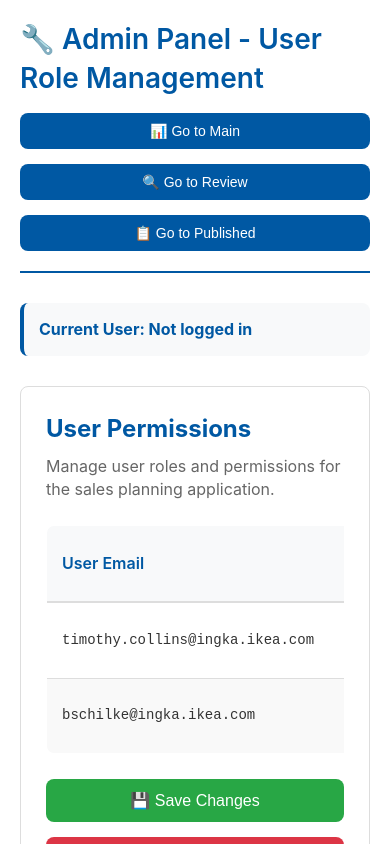
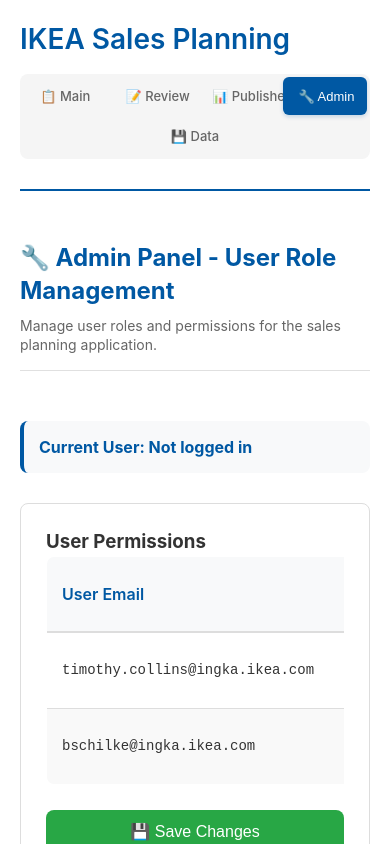
Before and after one commit to wookietim/Slaes-Planning-project-test, a React (Vite) app: page /admin in a window 390 px wide. Shown: the top 844 px of the page. Built offline with nearby package versions, Linux system fonts and the light colour scheme.

Commit message:
Switched Nav buttons to tabs

```diff
--- a/src/AdminPage.tsx
+++ b/src/AdminPage.tsx
@@ -1,5 +1,4 @@
 import React, { useState, useEffect } from 'react';
-import { useNavigate } from 'react-router-dom';
 
 interface UserRoles {
   inputUser: boolean;
@@ -11,7 +10,6 @@
 }
 
 const AdminPage: React.FC = () => {
-  const navigate = useNavigate();
   const [users, setUsers] = useState<UsersData>({});
   const [currentUser, setCurrentUser] = useState<string>('');
 
@@ -130,38 +128,47 @@
 
   return (
     <div className="admin-page">
-      <div className="admin-header">
-        <h1>🔧 Admin Panel - User Role Management</h1>
-        <div className="admin-nav">
-          <button
-            onClick={() => navigate('/main')}
-            className="nav-button"
-          >
-            📊 Go to Main
-          </button>
-          <button
-            onClick={() => navigate('/review')}
-            className="nav-button"
-          >
-            🔍 Go to Review
-          </button>
-          <button
-            onClick={() => navigate('/published')}
-            className="nav-button"
-          >
-            📋 Go to Published
-          </button>
-        </div>
-      </div>
+      <header className="app-header">
+        <h1>IKEA Sales Planning</h1>
+
+        {/* Tab Navigation */}
+        <nav className="app-tabs">
+          <div className="tab-container">
+            <a href="/main" className="tab">
+              📋 Main
+            </a>
+            <a href="/review" className="tab">
+              📝 Review
+            </a>
+            <a href="/published" className="tab">
+              📊 Published
+            </a>
+            <button className="tab active">
+              🔧 Admin
+            </button>
+            <a href="/data" className="tab">
+              💾 Data
+            </a>
+          </div>
+
+          <div className="app-actions">
+            {/* Navigation handled by tabs - no need for back button */}
+          </div>
+        </nav>
+      </header>
 
       <div className="admin-content">
+        <div className="admin-section-header">
+          <h2>🔧 Admin Panel - User Role Management</h2>
+          <p>Manage user roles and permissions for the sales planning application.</p>
+        </div>
+
         <div className="current-user-info">
           <h3>Current User: {currentUser || 'Not logged in'}</h3>
         </div>
 
         <div className="users-management">
-          <h2>User Permissions</h2>
-          <p>Manage user roles and permissions for the sales planning application.</p>
+          <h3>User Permissions</h3>
 
           <div className="users-table">
             <table>
--- a/src/App.css
+++ b/src/App.css
@@ -11,8 +11,8 @@
   padding-bottom: 20px;
   border-bottom: 2px solid #0058a3;
   display: flex;
-  justify-content: space-between;
-  align-items: center;
+  flex-direction: column;
+  gap: 15px;
 }
 
 .app-header h1 {
@@ -20,8 +20,57 @@
   font-size: 28px;
   font-weight: 600;
   margin: 0;
-}
-
+  align-self: flex-start;
+}
+
+/* Tab Navigation Styles */
+.app-tabs {
+  display: flex;
+  justify-content: space-between;
+  align-items: center;
+  width: 100%;
+}
+
+.tab-container {
+  display: flex;
+  background-color: #f5f5f5;
+  border-radius: 8px;
+  padding: 4px;
+  gap: 2px;
+}
+
+.tab {
+  padding: 12px 20px;
+  background: none;
+  border: none;
+  border-radius: 6px;
+  font-size: 14px;
+  font-weight: 500;
+  color: #666;
+  text-decoration: none;
+  cursor: pointer;
+  transition: all 0.2s ease;
+  white-space: nowrap;
+}
+
+.tab:hover {
+  background-color: #e0e0e0;
+  color: #333;
+}
+
+.tab.active {
+  background-color: #0058a3;
+  color: white;
+  box-shadow: 0 2px 4px rgba(0, 88, 163, 0.2);
+}
+
+.app-actions {
+  display: flex;
+  align-items: center;
+  gap: 12px;
+}
+
+/* Legacy nav styles - keeping for compatibility */
 .app-nav {
   display: flex;
   align-items: center;
@@ -41,7 +90,9 @@
   background-color: #f0f8ff;
 }
 
-.app-nav .reset-btn {
+/* Button styles for action buttons */
+.app-nav .reset-btn,
+.app-actions .reset-btn {
   background-color: #ff9800;
   color: white;
   border: none;
@@ -50,10 +101,95 @@
   font-size: 14px;
   font-weight: 600;
   cursor: pointer;
-  transition: all 0.2s ease;
-  display: flex;
-  align-items: center;
-  gap: 5px;
+  transition: background-color 0.2s ease;
+}
+
+.app-nav .reset-btn:hover,
+.app-actions .reset-btn:hover {
+  background-color: #f57c00;
+}
+
+.app-nav .sample-data-btn,
+.app-actions .sample-data-btn {
+  background-color: #4caf50;
+  color: white;
+  border: none;
+  border-radius: 4px;
+  padding: 8px 16px;
+  font-size: 14px;
+  font-weight: 600;
+  cursor: pointer;
+  transition: background-color 0.2s ease;
+}
+
+.app-nav .sample-data-btn:hover,
+.app-actions .sample-data-btn:hover {
+  background-color: #45a049;
+}
+
+/* Section headers for individual pages */
+.admin-section-header,
+.data-section-header {
+  margin: 20px 0;
+  padding-bottom: 15px;
+  border-bottom: 1px solid #e0e0e0;
+}
+
+.admin-section-header h2,
+.data-section-header h2 {
+  color: #0058a3;
+  font-size: 24px;
+  margin: 0 0 8px 0;
+}
+
+.admin-section-header p,
+.data-section-header p {
+  color: #666;
+  margin: 0;
+  font-size: 14px;
+}
+
+/* Form and main content styles */
+
+/* Responsive design for tabs */
+@media (max-width: 768px) {
+  .app-header {
+    padding-bottom: 15px;
+  }
+
+  .app-tabs {
+    flex-direction: column;
+    gap: 15px;
+    align-items: stretch;
+  }
+
+  .tab-container {
+    overflow-x: auto;
+    padding: 3px;
+  }
+
+  .tab {
+    padding: 10px 16px;
+    font-size: 13px;
+    min-width: fit-content;
+  }
+
+  .app-actions {
+    justify-content: center;
+  }
+}
+
+@media (max-width: 480px) {
+  .tab-container {
+    flex-wrap: wrap;
+    justify-content: center;
+  }
+
+  .tab {
+    flex: 1;
+    min-width: 80px;
+    text-align: center;
+  }
 }
 
 .app-nav .reset-btn:hover {
--- a/src/App.tsx
+++ b/src/App.tsx
@@ -575,7 +575,31 @@
     <div className="app">
       <header className="app-header">
         <h1>IKEA Sales Planning</h1>
-        <nav className="app-nav">
+
+        {/* Tab Navigation */}
+        <nav className="app-tabs">
+          <div className="tab-container">
+            <button className="tab active">
+              📋 Main
+            </button>
+            {isReviewer && (
+              <a href="/review" className="tab">
+                � Review
+              </a>
+            )}
+            <a href="/published" className="tab">
+              📊 Published
+            </a>
+            <a href="/admin" className="tab">
+              🔧 Admin
+            </a>
+            <a href="/data" className="tab">
+              💾 Data
+            </a>
+          </div>
+
+          {/* Action buttons moved to a separate section */}
+          <div className="app-actions">
             <button
               className="btn reset-btn"
               onClick={handleDataReset}
@@ -588,20 +612,9 @@
               onClick={handleLoadSampleData}
               title="Load sample data (clears existing data)"
             >
-            📋 Load Sample Data
+              � Load Sample Data
             </button>
-          {isReviewer && (
-            <a href="/review" className="nav-link btn review-btn">
-              📝 Go to Review
-            </a>
-          )}
-          <a href="/published" className="nav-link btn published-btn">
-            📊 View Published
-          </a>
-          <a href="/admin" className="nav-link btn admin-btn">
-            🔧 Admin Panel
-          </a>
-          <a href="/data" className="nav-link">💾 Saved Data</a>
+          </div>
         </nav>
       </header>
 
--- a/src/components/DataManagementPage.tsx
+++ b/src/components/DataManagementPage.tsx
@@ -105,15 +105,30 @@
   return (
     <div className="data-management-page">
       <div className="data-management-container">
-        <header className="data-management-header">
-          <h1>Saved Sales Plans</h1>
-          <div className="header-actions">
-            <button
-              className="btn back-btn"
-              onClick={() => navigate('/main')}
-            >
-              ← Back to Form
+        <header className="app-header">
+          <h1>IKEA Sales Planning</h1>
+
+          {/* Tab Navigation */}
+          <nav className="app-tabs">
+            <div className="tab-container">
+              <a href="/main" className="tab">
+                📋 Main
+              </a>
+              <a href="/review" className="tab">
+                📝 Review
+              </a>
+              <a href="/published" className="tab">
+                📊 Published
+              </a>
+              <a href="/admin" className="tab">
+                🔧 Admin
+              </a>
+              <button className="tab active">
+                💾 Data
               </button>
+            </div>
+
+            <div className="app-actions">
               <button
                 className="btn export-btn"
                 onClick={handleExportData}
@@ -127,7 +142,13 @@
                 🗑️ Clear All
               </button>
             </div>
+          </nav>
         </header>
+
+        <div className="data-section-header">
+          <h2>💾 Saved Sales Plans</h2>
+          <p>View and manage your saved sales planning data.</p>
+        </div>
 
         <div className="entries-stats">
           <p>{entries.length} total entries saved</p>
@@ -147,12 +168,7 @@
         ) : entries.length === 0 ? (
           <div className="no-entries">
             <p>No saved sales plans yet.</p>
-            <button
-              className="btn primary-btn"
-              onClick={() => navigate('/main')}
-            >
-              Create Your First Entry
-            </button>
+            <p>Use the "Main" tab above to create your first sales plan.</p>
           </div>
         ) : (
           <div className="entries-table">
--- a/src/components/PublishedPage.tsx
+++ b/src/components/PublishedPage.tsx
@@ -1,5 +1,4 @@
 import React, { useState, useEffect, useMemo } from 'react';
-import { useNavigate } from 'react-router-dom';
 import apiService, { SalesPlan } from '../services/apiService';
 import './PublishedPage.css';
 
@@ -17,7 +16,6 @@
 }
 
 const PublishedPage: React.FC = () => {
-  const navigate = useNavigate();
   const [publishedPlans, setPublishedPlans] = useState<SalesPlan[]>([]);
   const [loading, setLoading] = useState(true);
   const [error, setError] = useState<string | null>(null);
@@ -128,15 +126,34 @@
 
   return (
     <div className="published-page">
-      <div className="published-header">
-        <h1>Published Sales Plans</h1>
-        <button
-          className="btn back-btn"
-          onClick={() => navigate('/main')}
-        >
-          ← Back to Main
-        </button>
-      </div>
+      <header className="app-header">
+        <h1>IKEA Sales Planning</h1>
+
+        {/* Tab Navigation */}
+        <nav className="app-tabs">
+          <div className="tab-container">
+            <a href="/main" className="tab">
+              📋 Main
+            </a>
+            <a href="/review" className="tab">
+              📝 Review
+            </a>
+            <button className="tab active">
+              📊 Published
+            </button>
+            <a href="/admin" className="tab">
+              🔧 Admin
+            </a>
+            <a href="/data" className="tab">
+              💾 Data
+            </a>
+          </div>
+
+          <div className="app-actions">
+            {/* Navigation handled by tabs - no need for back button */}
+          </div>
+        </nav>
+      </header>
 
       <div className="published-filters">
         <div className="filter-group">
--- a/src/components/ReviewPage.tsx
+++ b/src/components/ReviewPage.tsx
@@ -1,5 +1,5 @@
 import React, { useState, useEffect, useMemo } from 'react';
-import { useNavigate, useLocation, useSearchParams } from 'react-router-dom';
+import { useLocation, useSearchParams } from 'react-router-dom';
 import { SalesData } from '../types';
 import apiService, { SalesPlan } from '../services/apiService';
 
@@ -24,7 +24,6 @@
 }
 
 const ReviewPage: React.FC = () => {
-  const navigate = useNavigate();
   const location = useLocation();
   const [searchParams] = useSearchParams();
   const [salesPlans, setSalesPlans] = useState<SalesPlan[]>([]);
@@ -185,15 +184,6 @@
     });
   };
 
-  const handleBackToForm = () => {
-    // Navigate back to main with fresh form (no existing data)
-    navigate('/main', {
-      state: {
-        fromReview: true // Flag to indicate coming from review page
-      }
-    });
-  };
-
   if (loading) {
     return (
       <div className="review-page">
@@ -230,9 +220,7 @@
           <h1>Review Page</h1>
           <div className="no-data">
             <p>No sales plans are currently pending review.</p>
-            <button className="btn primary-btn" onClick={() => navigate('/main')}>
-              Back to Form
-            </button>
+            <p>Use the "Main" tab above to create new sales plans.</p>
           </div>
         </div>
       </div>
@@ -242,11 +230,33 @@
   return (
     <div className="review-page">
       <div className="review-container">
-        <header className="review-header">
-          <h1>Sales Planning Review - Individual Line Review</h1>
-          <button className="btn back-btn" onClick={handleBackToForm}>
-            ← Back to Form
-          </button>
+        <header className="app-header">
+          <h1>IKEA Sales Planning</h1>
+
+          {/* Tab Navigation */}
+          <nav className="app-tabs">
+            <div className="tab-container">
+              <a href="/main" className="tab">
+                📋 Main
+              </a>
+              <button className="tab active">
+                📝 Review
+              </button>
+              <a href="/published" className="tab">
+                📊 Published
+              </a>
+              <a href="/admin" className="tab">
+                🔧 Admin
+              </a>
+              <a href="/data" className="tab">
+                💾 Data
+              </a>
+            </div>
+
+            <div className="app-actions">
+              {/* Navigation handled by tabs - no need for back button */}
+            </div>
+          </nav>
         </header>
 
         <div className="review-content">
@@ -266,9 +276,7 @@
               ) : (
                 <p>No sales plan lines are currently pending review.</p>
               )}
-              <button className="btn primary-btn" onClick={() => navigate('/main')}>
-                Back to Form
-              </button>
+              <p>Use the "Main" tab above to create new sales plans.</p>
             </div>
           ) : (
             <div className="individual-review-section">
```
Lines whose indentation alone changed are shown as unchanged.
